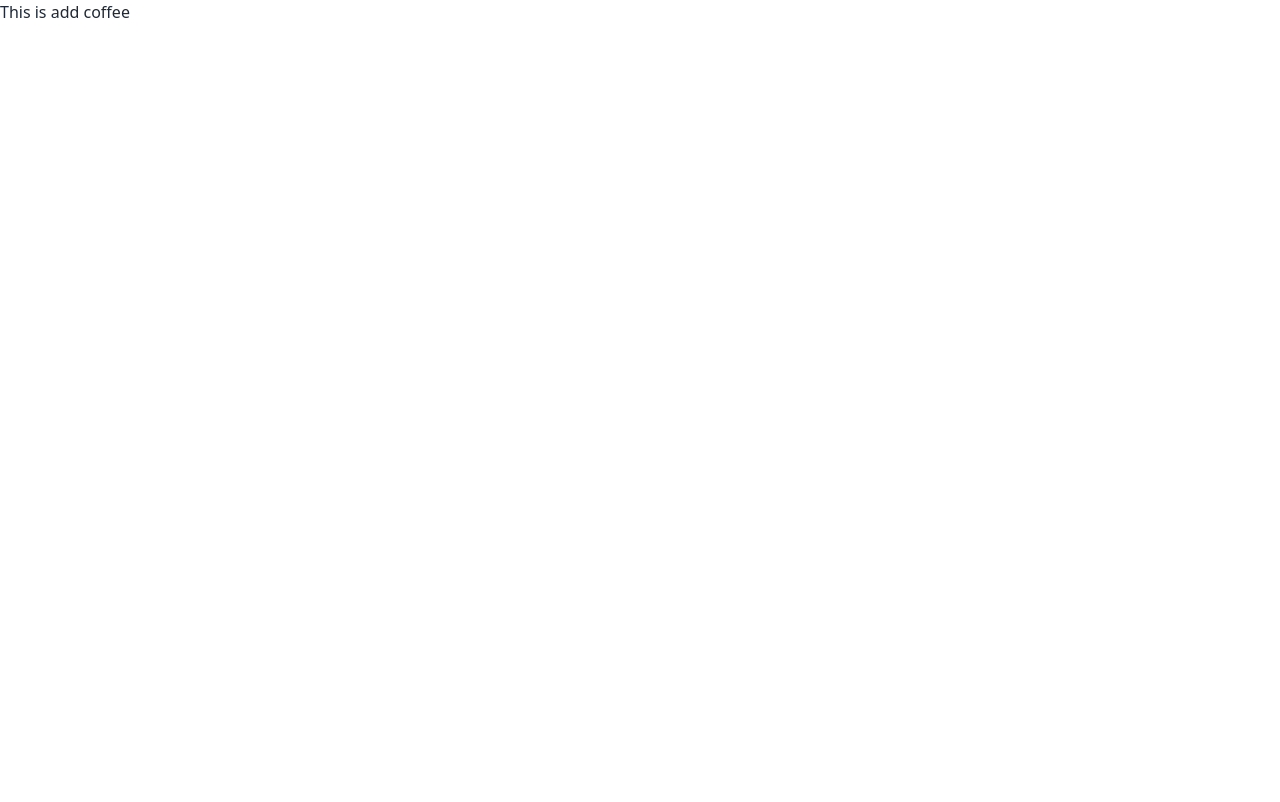
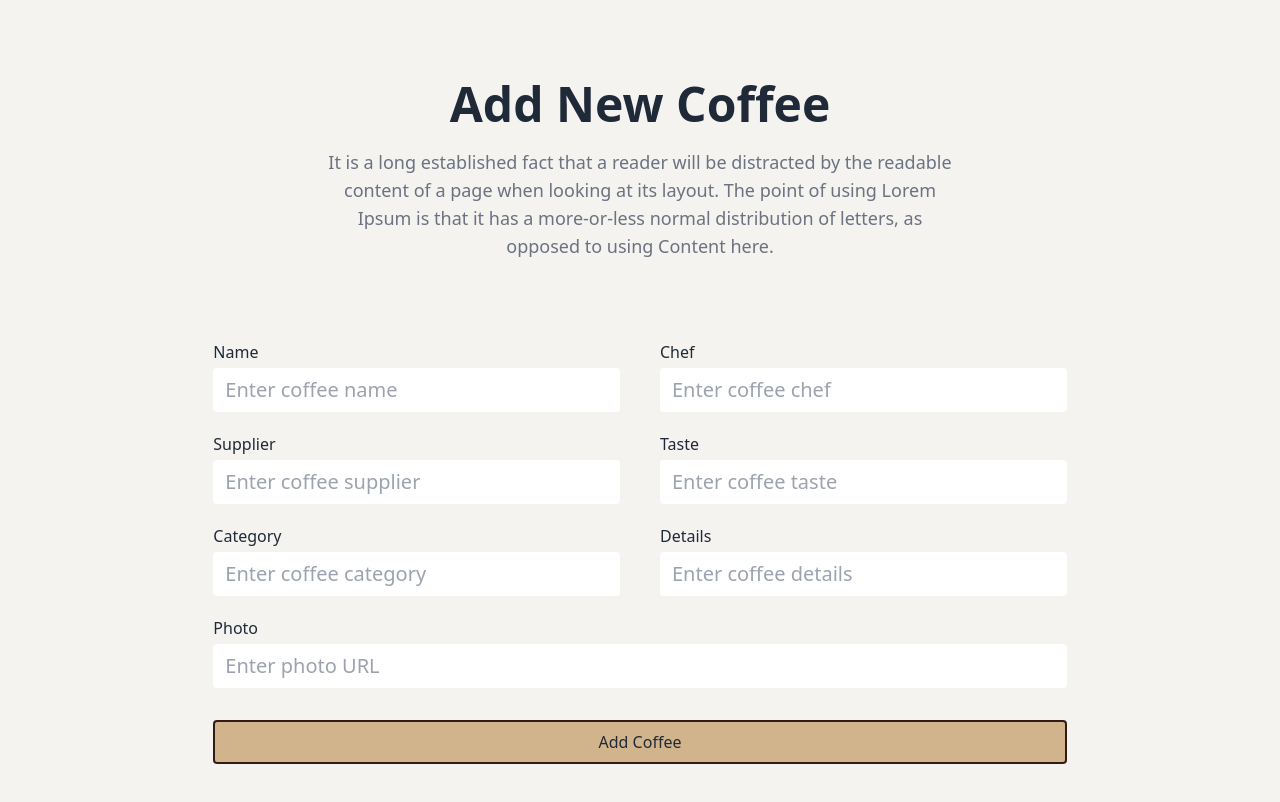
Before and after one commit to tanvir0908/expresso-emporium, a React (Vite) app in the folder coffee-store-client/: page /addCoffee in a window 1280 px wide. Shown: the top 802 px of the page. Built offline with nearby package versions, Linux system fonts and the light colour scheme.

Commit message:
new coffee form design completed

```diff
--- a/coffee-store-client/src/assets/components/AddCoffee.jsx
+++ b/coffee-store-client/src/assets/components/AddCoffee.jsx
@@ -1,7 +1,106 @@
 export default function AddCoffee() {
+  const handleAddCoffee = (e) => {
+    e.preventDefault();
+
+    const form = e.target;
+    const name = form.name.value;
+    const chef = form.chef.value;
+    const supplier = form.supplier.value;
+    const taste = form.taste.value;
+    const category = form.category.value;
+    const details = form.details.value;
+    const photo = form.photo.value;
+    const newCoffee = { name, chef, supplier, taste, category, details, photo };
+    console.log(newCoffee);
+  };
+
   return (
-    <div>
-      <h2>This is add coffee</h2>
+    <div className="bg-[#F4F3F0] py-20">
+      <h2 className="text-5xl font-bold text-center">Add New Coffee</h2>
+      <p className="w-2/4 mt-5 font-medium text-gray-500 text-lg mx-auto text-center">
+        It is a long established fact that a reader will be distracted by the
+        readable content of a page when looking at its layout. The point of
+        using Lorem Ipsum is that it has a more-or-less normal distribution of
+        letters, as opposed to using Content here.
+      </p>
+      <form className="mx-auto mt-20" onSubmit={handleAddCoffee}>
+        <div className="flex gap-10 w-2/3 mx-auto">
+          <div className="flex flex-col w-full">
+            <span className="font-medium mb-1">Name</span>
+            <input
+              className="px-3 py-2 rounded text-xl"
+              type="text"
+              name="name"
+              placeholder="Enter coffee name"
+            />
+          </div>
+          <div className="flex flex-col w-full">
+            <span className="font-medium mb-1">Chef</span>
+            <input
+              className="px-3 py-2 rounded text-xl"
+              type="text"
+              name="chef"
+              placeholder="Enter coffee chef"
+            />
+          </div>
+        </div>
+        <div className="flex gap-10 my-5 w-2/3 mx-auto">
+          <div className="flex flex-col w-full">
+            <span className="font-medium mb-1">Supplier</span>
+            <input
+              className="px-3 py-2 rounded text-xl"
+              type="text"
+              name="supplier"
+              placeholder="Enter coffee supplier"
+            />
+          </div>
+          <div className="flex flex-col w-full">
+            <span className="font-medium mb-1">Taste</span>
+            <input
+              className="px-3 py-2 rounded text-xl"
+              type="text"
+              name="taste"
+              placeholder="Enter coffee taste"
+            />
+          </div>
+        </div>
+        <div className="flex gap-10 w-2/3 mx-auto">
+          <div className="flex flex-col w-full">
+            <span className="font-medium mb-1">Category</span>
+            <input
+              className="px-3 py-2 rounded text-xl"
+              type="text"
+              name="category"
+              placeholder="Enter coffee category"
+            />
+          </div>
+          <div className="flex flex-col w-full">
+            <span className="font-medium mb-1">Details</span>
+            <input
+              className="px-3 py-2 rounded text-xl"
+              type="text"
+              name="details"
+              placeholder="Enter coffee details"
+            />
+          </div>
+        </div>
+        <div className="flex-col flex mx-auto w-2/3 my-5">
+          <span className="font-medium mb-1">Photo</span>
+          <input
+            className="px-3 py-2 rounded text-xl"
+            type="text"
+            name="photo"
+            placeholder="Enter photo URL"
+          />
+        </div>
+        <div className="mx-auto w-2/3">
+          <input
+            className="cursor-pointer mt-3 rounded py-2 font-medium w-full bg-[#D2B48C] border-2 border-[#331A15]"
+            type="submit"
+            value="Add Coffee"
+          />
+        </div>
+      </form>
     </div>
   );
 }
```
